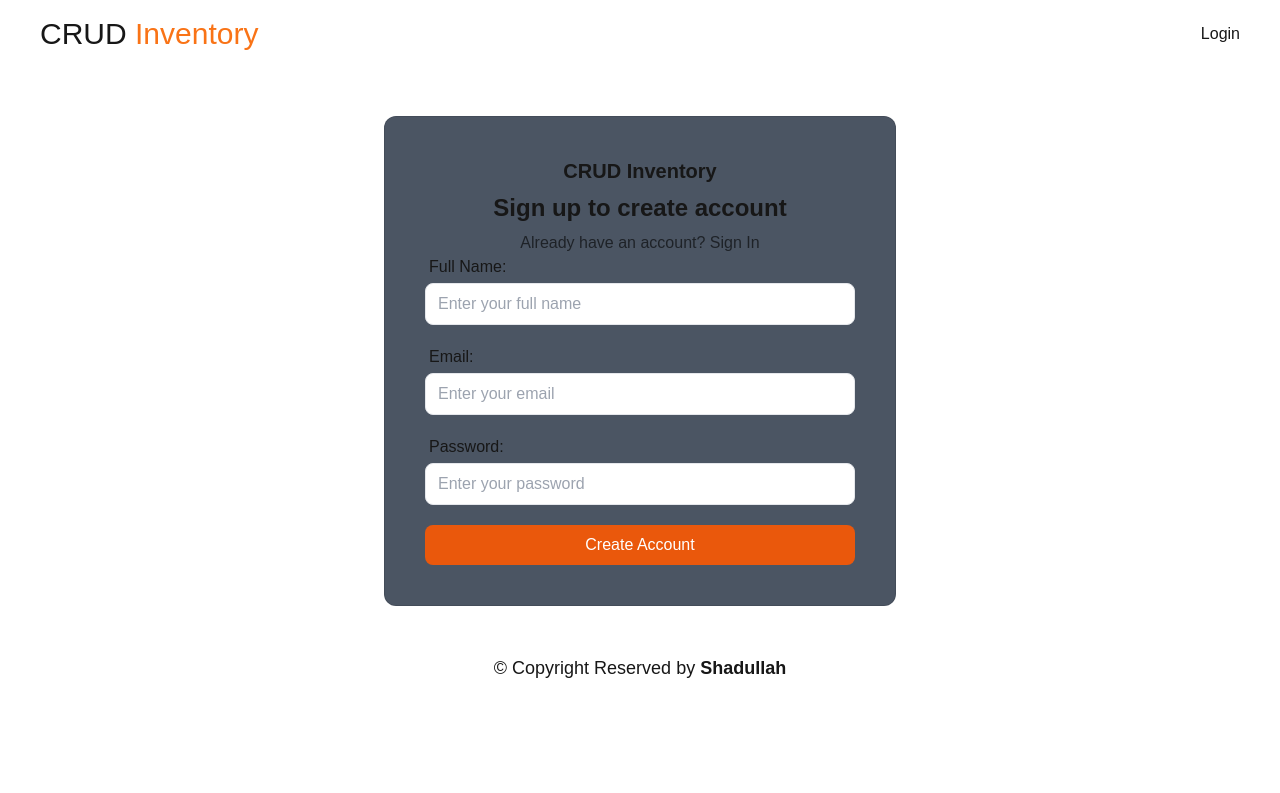
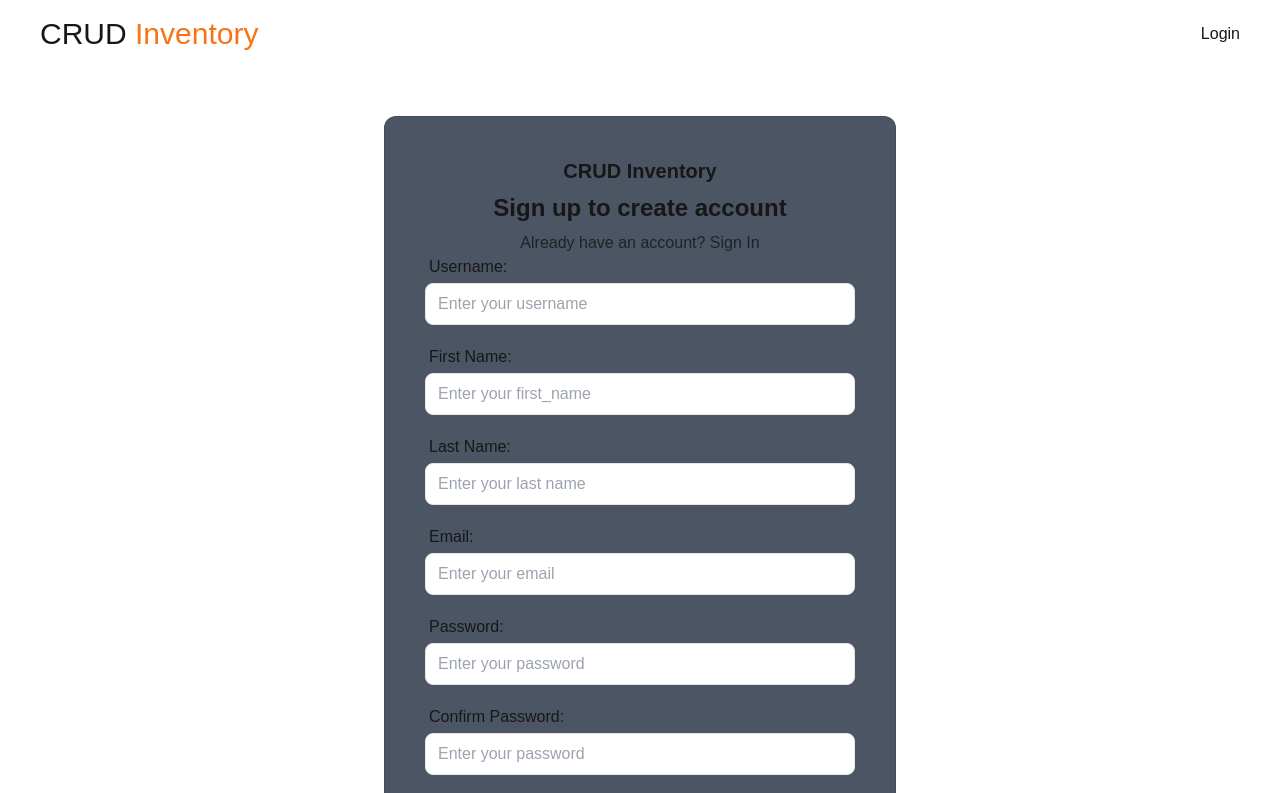
Before and after one commit to shadullah/inventory-management-frontend, a Next.js app: page /authenticate/register in a window 1280 px wide. Shown: the top 793 px of the page. Built offline with nearby package versions, Linux system fonts and the light colour scheme.

Commit message:
register fnctionality done

```diff
--- a/src/app/authenticate/register/page.tsx
+++ b/src/app/authenticate/register/page.tsx
@@ -1,19 +1,50 @@
 "use client";
 import Button from "@/Components/Button/Button";
 import Input from "@/Components/Input/Input";
+import axios from "axios";
 import Link from "next/link";
+import { useRouter } from "next/router";
 import React, { useState } from "react";
 import { useForm } from "react-hook-form";
+import toast from "react-hot-toast";
 
 const Register = () => {
+  //   const router = useRouter();
   const {
     register,
     handleSubmit,
+    watch,
+    reset,
     formState: { errors },
   } = useForm();
   const [error, setErr] = useState("");
 
-  const create = () => {};
+  const password = watch("password");
+
+  const create = async (data: any) => {
+    console.log(data);
+    setErr("");
+    try {
+      const userReg = await axios.post(
+        "http://127.0.0.1:8000/users/v1/register/",
+        {
+          username: data.username,
+          first_name: data.first_name,
+          last_name: data.last_name,
+          email: data.email,
+          password: data.password,
+          confirm_password: data.confirm_password,
+        }
+      );
+      console.log("Registration successfull", userReg.data);
+      //   router.push("/");
+      window.location.href = "/authenticate/login";
+      toast.success("registration done", { duration: 3000 });
+      reset();
+    } catch (error) {
+      console.log(error);
+    }
+  };
 
   return (
     <div>
@@ -43,13 +74,29 @@ const Register = () => {
           <form onSubmit={handleSubmit(create)}>
             <div className="space-y-5">
               <Input
-                label="Full Name: "
-                placeholder="Enter your full name"
-                {...register("name", {
+                label="Username: "
+                placeholder="Enter your username"
+                {...register("username", {
                   required: true,
                 })}
               />
-              {errors.name && <p>{errors.name.message}</p>}
+              {errors.username && <p>Username is required</p>}
+              <Input
+                label="First Name: "
+                placeholder="Enter your first_name"
+                {...register("first_name", {
+                  required: true,
+                })}
+              />
+              {errors.first_name && <p>first name is required</p>}
+              <Input
+                label="Last Name: "
+                placeholder="Enter your last name"
+                {...register("last_name", {
+                  required: true,
+                })}
+              />
+              {errors.last_name && <p>lastname is required</p>}
               <Input
                 label="Email: "
                 placeholder="Enter your email"
@@ -64,7 +111,9 @@ const Register = () => {
                   },
                 })}
               />
-              {errors.email && <p>{errors.email.message}</p>}
+              {errors.email && (
+                <p>{errors.email.message && String(errors.email.message)}</p>
+              )}
 
               <Input
                 label="Password: "
@@ -74,7 +123,28 @@ const Register = () => {
                   required: true,
                 })}
               />
-              {errors.password && <p>{errors.password.message}</p>}
+              {errors.password && (
+                <p>
+                  {errors.password.message && String(errors.password.message)}
+                </p>
+              )}
+
+              <Input
+                label="Confirm Password: "
+                type="password"
+                placeholder="Enter your password"
+                {...register("confirm_password", {
+                  required: true,
+                  validate: (value) =>
+                    value === password || "password doesnot match",
+                })}
+              />
+              {errors.confirm_password && (
+                <p>
+                  {errors.confirm_password.message &&
+                    String(errors.confirm_password.message)}
+                </p>
+              )}
 
               <Button type="submit" className="w-full">
                 Create Account
```
